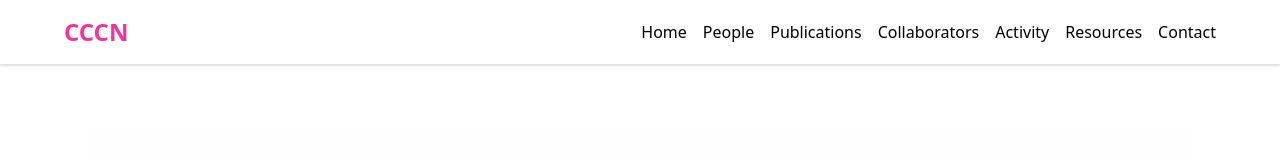
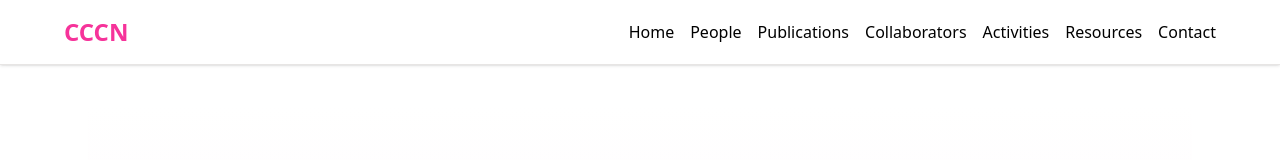
Before and after one commit to tokecny/cccn-website-2.0, a Next.js app: page / in a window 1280 px wide. Shown: the top 160 px of the page. Built offline with nearby package versions, Linux system fonts and the light colour scheme.

Commit message:
Add activities component

```diff
--- a/src/app/layout.tsx
+++ b/src/app/layout.tsx
@@ -23,7 +23,7 @@ export default function RootLayout({ children }: { children: React.ReactNode })
               <a href="#people" className="hover:underline text-cccn-accent">People</a>
               <a href="#publications" className="hover:underline text-cccn-accent">Publications</a>
               <a href="#collaborators" className="hover:underline text-cccn-accent">Collaborators</a>
-              <a href="#activity" className="hover:underline text-cccn-accent">Activity</a>
+              <a href="#activities" className="hover:underline text-cccn-accent">Activities</a>
               <a href="#resources" className="hover:underline text-cccn-accent">Resources</a>
               <a href="#contact" className="hover:underline text-cccn-accent">Contact</a>
             </nav>
--- /dev/null
+++ b/src/components/activities.tsx
@@ -0,0 +1,18 @@
+export function Activities() {
+  return (
+    <section id="activities" className="">
+        <h2 className="text-3xl font-semibold tracking-tight text-pink-600 mb-6">Activities</h2>
+        <div className="mx-auto max-w-5xl aspect-[4/3] rounded-2xl overflow-hidden shadow-lg">
+            <iframe
+            src="https://calendar.google.com/calendar/embed?src=9043de76e2f595533cbd71bd7c2f092e3fccb19784b5dfb82021bb11792e8820%40group.calendar.google.com&ctz=Asia%2FBangkok"
+            className="w-full h-full"
+            style={{ border: 0 }}
+            allowFullScreen
+            loading="lazy"
+            referrerPolicy="no-referrer-when-downgrade"
+            title="CCCN Lab Calendar"
+            />
+        </div>
+    </section>
+  )
+}
```
